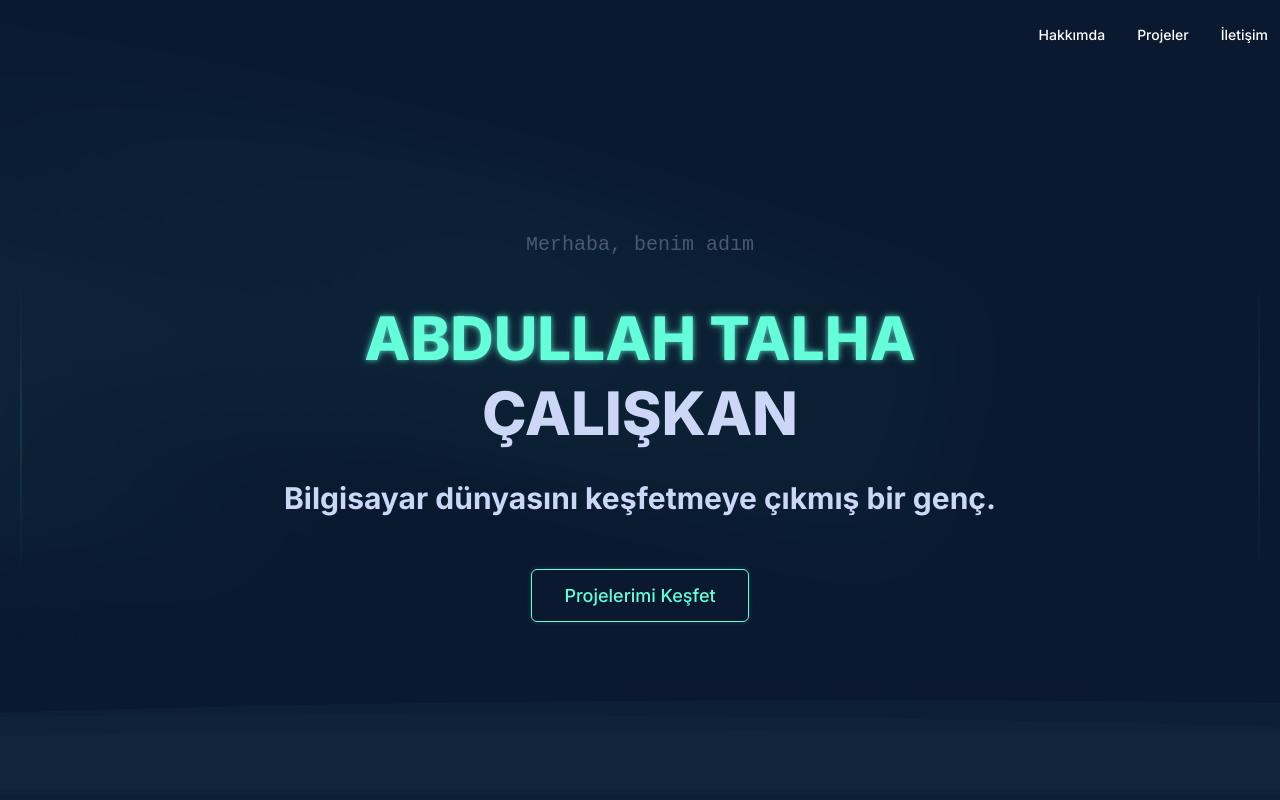
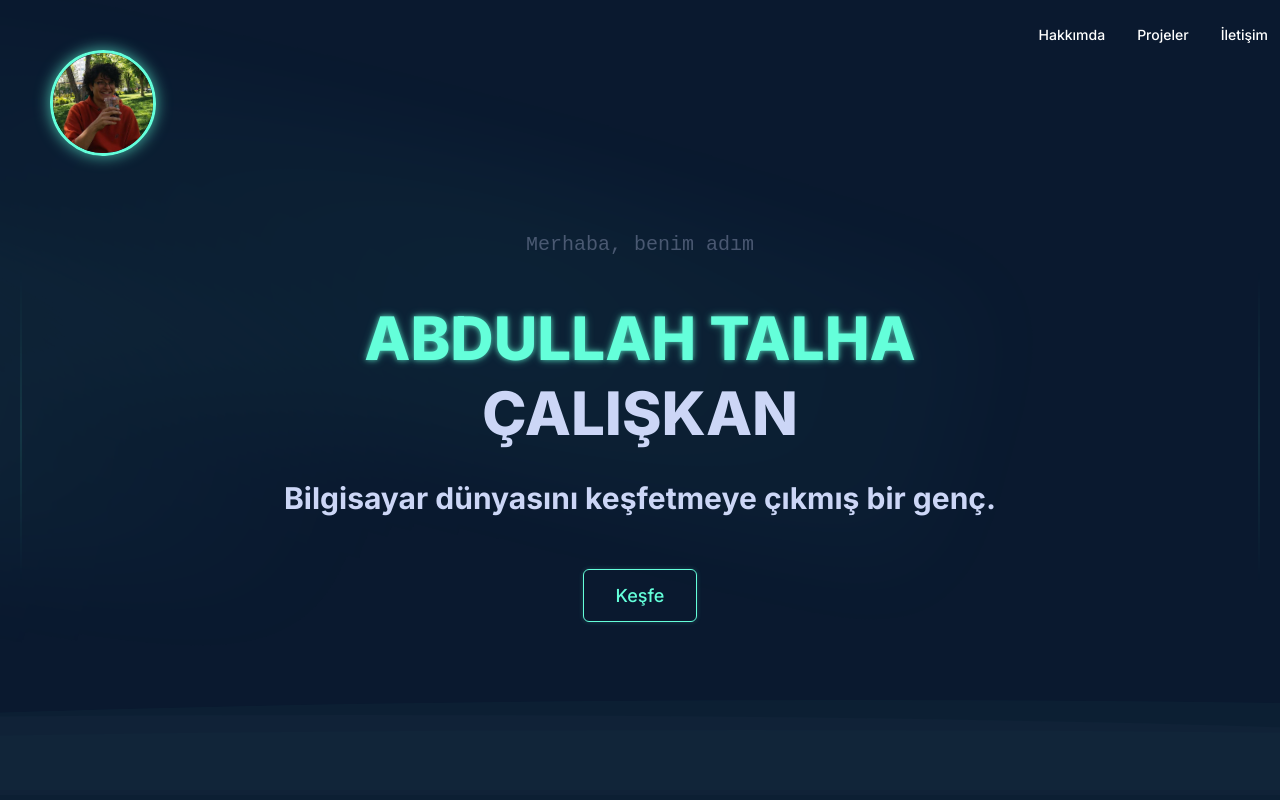
Before and after one commit to talhacalskan/ornekWeb, a plain HTML site: page index.html in a window 1280 px wide. Shown: the top 800 px of the page. Drawn offline with Linux system fonts and the light colour scheme.

Commit message:
Update index.html

```diff
--- a/index.html
+++ b/index.html
@@ -296,6 +296,26 @@
             background: radial-gradient(circle at 50% 50%, var(--cyan-light) 0%, transparent 70%); /* Farklı bir degrade */
         }
 
+        /* Profil Fotoğrafı Stili */
+        .profile-photo {
+            position: absolute; /* Mutlak konumlandırma */
+            top: 50px; /* Üstten boşluk */
+            left: 50px; /* Soldan boşluk */
+            width: 100px; /* Genişlik */
+            height: 100px; /* Yükseklik */
+            border-radius: 50%; /* Yuvarlak şekil */
+            object-fit: cover; /* Resmi kutuya sığdır */
+            border: 3px solid var(--cyan-light); /* Çerçeve */
+            box-shadow: 0 0 15px rgba(100, 255, 218, 0.7); /* Parlak gölge */
+            z-index: 20; /* Navigasyon ve animasyonların üzerinde */
+            transform: rotate(-5deg); /* Hafif bir eğim */
+            transition: transform 0.3s ease; /* Hover efekti için geçiş */
+        }
+
+        .profile-photo:hover {
+            transform: rotate(0deg) scale(1.05); /* Hoverda düzleşip büyüme */
+        }
+
 
     </style>
 </head>
@@ -318,6 +338,8 @@
 
     <div class="main-content">
 
+        <!-- YENİ: Profil Fotoğrafı --><img src="https://github.com/talhacalskan/ornekWeb/raw/main/src/images/Profifoto.jpeg" alt="Profil Fotoğrafı" class="profile-photo">
+
         <!-- Üst Navigasyon --><nav class="p-6 flex justify-end items-center fixed top-0 w-full bg-transparent z-50">
             <!-- Navigasyon linkleri div'ine yeni sınıf eklendi --><div class="space-x-8 hidden md:flex nav-links-shift-left">
                 <a href="#hakkimda" class="text-sm font-medium text-white transition duration-300 hover:text-cyan-400">Hakkımda</a>
@@ -338,13 +360,12 @@
                     <span class="block text-primary">ÇALIŞKAN</span>
                 </h1>
 
-                <!-- Kısa Açıklama -->
-                <h2 class="text-3xl font-semibold text-text-secondary mb-8" style="font-size: 1.875rem;">
+                <!-- Kısa Açıklama --><h2 class="text-3xl font-semibold text-text-secondary mb-8" style="font-size: 1.875rem;">
                     Bilgisayar dünyasını keşfetmeye çıkmış bir genç.
                 </h2>
 
                 <!-- Ana CTA Butonu --><a href="#projeler" class="inline-block px-8 py-3 rounded-md text-lg font-medium accent-button mt-4">
-                    Projelerimi Keşfet
+                    Keşfe
                 </a>
             </div>
         </header>
@@ -397,7 +418,7 @@
 
                 <!-- Tüm Projelere Git Butonu (Görünümü düzeltildi) --><div class="text-center pt-8" style="text-align: center; padding-top: 2rem;">
                     <!-- Buton, ana CTA ile aynı stili kullanacak şekilde <a> etiketi ve daha belirgin boyuta çevrildi. --><a href="#" class="px-8 py-3 rounded-md text-lg font-medium accent-button inline-block transition duration-300">
-                        Tüm Projeleri Gör
+                        Keşfe
                     </a>
                 </div>
             </div>
@@ -418,7 +439,7 @@
         </section>
 
         <!-- Alt Bilgi --><footer class="py-8 text-center text-sm" style="color: var(--text-secondary); padding-top: 2rem; padding-bottom: 2rem; font-size: 0.875rem; text-align: center;">
-            <p>&copy; 2024 Abdullah Talha Çalışkan. Lacivert Temalı Portfolio.</p>
+            <p>&copy; 2024 Abdullah Talha Çalışkan.</p>
         </footer>
 
     </div>
```
